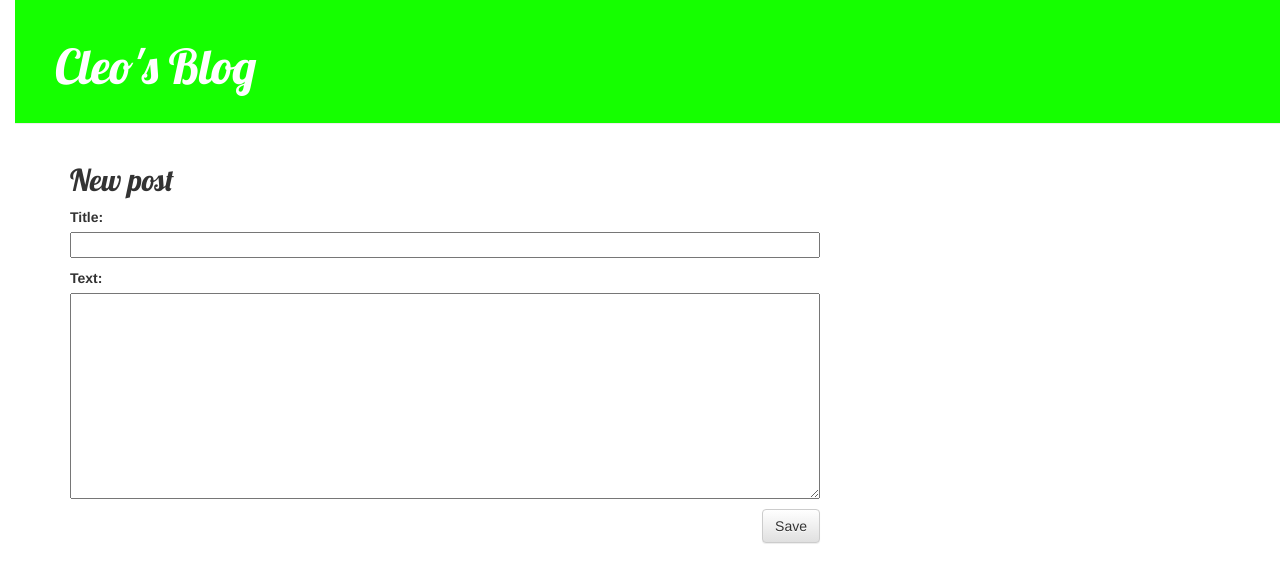
After one commit to Cleotron/my-first-blog, a Django app: page /post/new/ in a window 1280 px wide. The commit adds this page. Shown: the top 583 px of the page. Run offline with Django 3.2, Linux system fonts and the light colour scheme; some libraries are stand-ins or nearby versions.

Commit message:
Added views to create/edit blog post inside the site.

```diff
--- /dev/null
+++ b/blog/forms.py
@@ -0,0 +1,8 @@
+from django import forms
+from .models import Post
+
+class PostForm(forms.ModelForm):
+
+    class Meta:
+        model = Post
+        fields = ('title', 'text',)
--- a/blog/templates/blog/base.html
+++ b/blog/templates/blog/base.html
@@ -11,6 +11,9 @@
     </head>
     <body>
         <div class="page-header">
+            {% if user.is_authenticated %}
+                <a href="{% url 'post_new' %}" class="top-menu"><span class="glyphicon glyphicon-plus"></span></a>
+            {% endif %}
             <h1><a href="/">Cleo's Blog</a></h1>
         </div>
         <div class="content container">
--- a/blog/templates/blog/post_detail.html
+++ b/blog/templates/blog/post_detail.html
@@ -7,6 +7,9 @@
                 {{ post.published_date }}
             </div>
         {% endif %}
+        {% if user.is_authenticated %}
+            <a class="btn btn-default" href="{% url 'post_edit' pk=post.pk %}"><span class="glyphicon glyphicon-pencil"></span></a>
+        {% endif %}
         <h2>{{ post.title }}</h2>
         <p>{{ post.text|linebreaksbr }}</p>
     </div>
--- /dev/null
+++ b/blog/templates/blog/post_edit.html
@@ -0,0 +1,9 @@
+{% extends 'blog/base.html' %}
+
+{% block content %}
+    <h2>New post</h2>
+    <form method="POST" class="post-form">{% csrf_token %}
+        {{ form.as_p }}
+        <button type="submit" class="save btn btn-default">Save</button>
+    </form>
+{% endblock %}
--- a/blog/urls.py
+++ b/blog/urls.py
@@ -4,4 +4,7 @@ from . import views
 urlpatterns = [
     path('', views.post_list, name='post_list'),
     path('post/<int:pk>/', views.post_detail, name='post_detail'),
+    path('post/new/', views.post_new, name='post_new'),
+    path('post/<int:pk>/edit/', views.post_edit, name='post_edit'),
+    path('post/<int:pk>/edit/', views.post_edit, name='post_edit'),
 ]
--- a/blog/views.py
+++ b/blog/views.py
@@ -2,6 +2,8 @@ from django.shortcuts import render
 from django.utils import timezone
 from .models import Post
 from django.shortcuts import render, get_object_or_404
+from .forms import PostForm
+from django.shortcuts import redirect
 
 def post_list(request):
     posts = Post.objects.filter(published_date__lte=timezone.now()).order_by('published_date')
@@ -10,3 +12,30 @@ def post_list(request):
 def post_detail(request, pk):
     post = get_object_or_404(Post, pk=pk)
     return render(request, 'blog/post_detail.html', {'post': post})
+
+def post_new(request):
+    if request.method == "POST":
+        form = PostForm(request.POST)
+        if form.is_valid():
+            post = form.save(commit=False)
+            post.author = request.user
+            post.published_date = timezone.now()
+            post.save()
+            return redirect('post_detail', pk=post.pk)
+    else:
+        form = PostForm()
+    return render(request, 'blog/post_edit.html', {'form': form})
+
+def post_edit(request, pk):
+    post = get_object_or_404(Post, pk=pk)
+    if request.method == "POST":
+        form = PostForm(request.POST, instance=post)
+        if form.is_valid():
+            post = form.save(commit=False)
+            post.author = request.user
+            post.published_date = timezone.now()
+            post.save()
+            return redirect('post_detail', pk=post.pk)
+    else:
+        form = PostForm(instance=post)
+    return render(request, 'blog/post_edit.html', {'form': form})
--- a/mysite/urls.py
+++ b/mysite/urls.py
@@ -16,7 +16,10 @@ Including another URLconf
 from django.contrib import admin
 from django.urls import path, include
 
+
 urlpatterns = [
     path('admin/', admin.site.urls),
     path('', include('blog.urls')),
+
+
 ]
```
